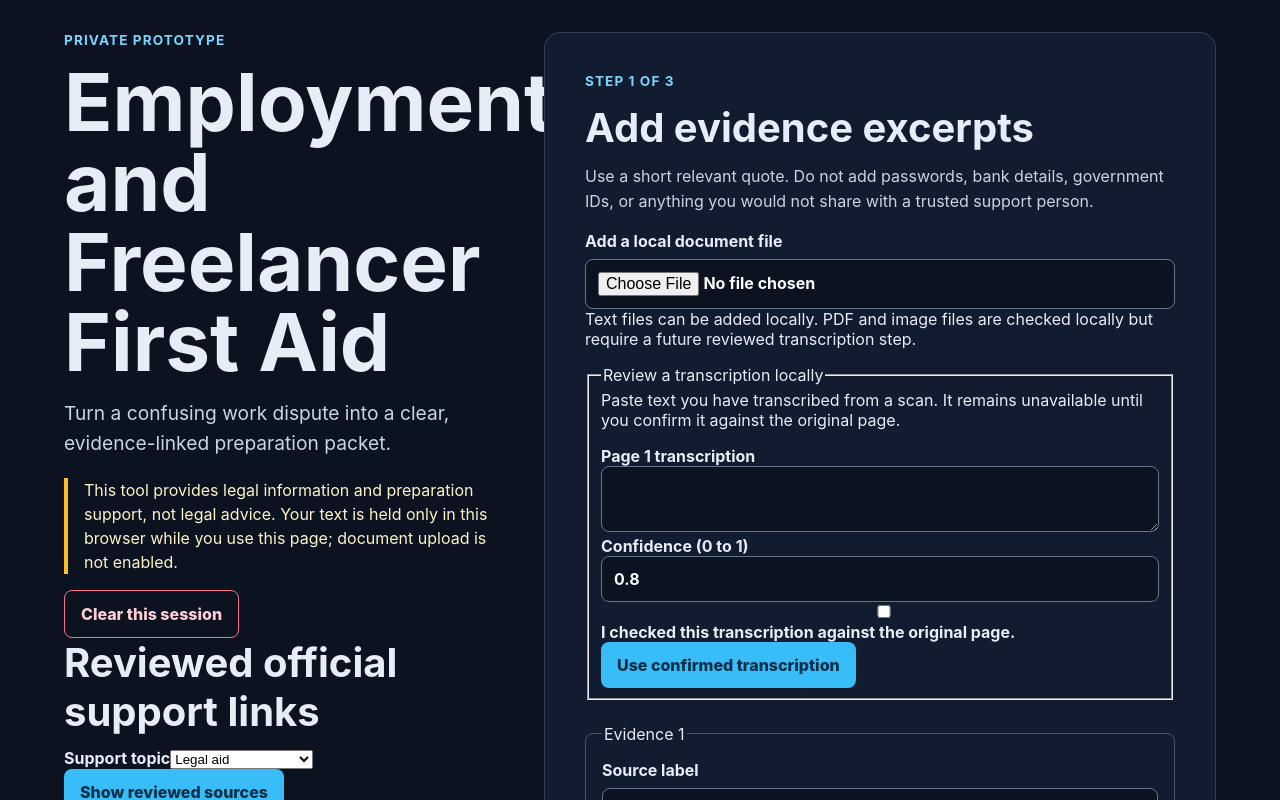
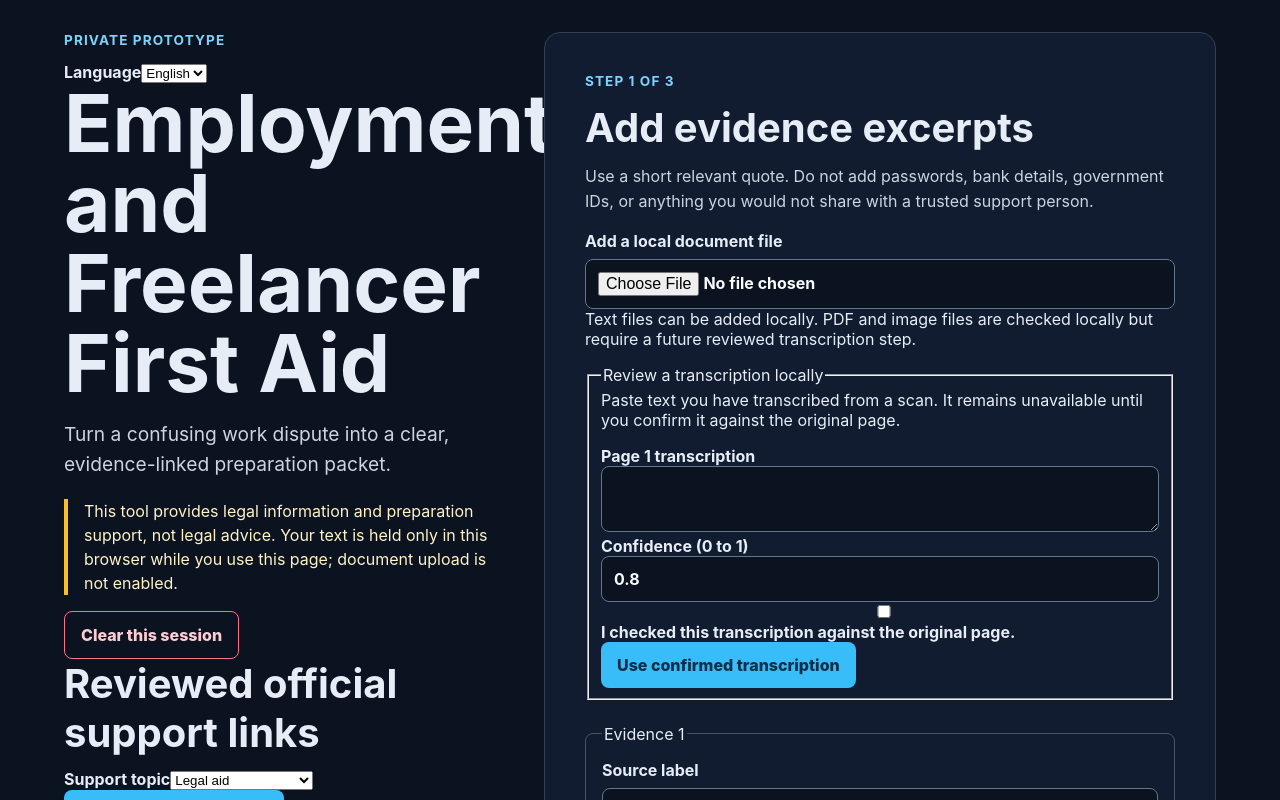
Before and after one commit to priyanshuchawda/haqlens-legal, a React (Vite) app in the folder apps/web/: page / in a window 1280 px wide. Shown: the top 800 px of the page. Built offline with nearby package versions, Linux system fonts and the light colour scheme.

Commit message:
feat(web): add Hindi safety-boundary selector

```diff
--- a/apps/web/src/App.tsx
+++ b/apps/web/src/App.tsx
@@ -34,6 +34,22 @@ type DateState = 'idle' | 'submitting' | 'safe-mode' | 'success';
 type QuestionState = 'idle' | 'submitting' | 'safe-mode' | 'success';
 const factLabel = (key: string) => key.replaceAll('_', ' ');
 type EvidenceDraft = Readonly<{ id: string; sourceLabel: string; excerpt: string }>;
+const onboardingCopy = {
+  en: {
+    clear: 'Clear this session',
+    lede: 'Turn a confusing work dispute into a clear, evidence-linked preparation packet.',
+    notice:
+      'This tool provides legal information and preparation support, not legal advice. Your text is held only in this browser while you use this page; document upload is not enabled.',
+    title: 'Employment and Freelancer First Aid',
+  },
+  hi: {
+    clear: 'यह सत्र साफ़ करें',
+    lede: 'काम के जटिल विवाद को साक्ष्य-आधारित तैयारी पैकेट में बदलें।',
+    notice:
+      'यह उपकरण कानूनी जानकारी और तैयारी में सहायता देता है, कानूनी सलाह नहीं। आपका पाठ इस ब्राउज़र में केवल इस सत्र के दौरान रहता है; दस्तावेज़ अपलोड सक्षम नहीं है।',
+    title: 'रोज़गार और फ्रीलांसर प्राथमिक सहायता',
+  },
+} as const;
 
 export function App() {
   const [evidenceDrafts, setEvidenceDrafts] = useState<EvidenceDraft[]>([
@@ -71,6 +87,7 @@ export function App() {
   const [formError, setFormError] = useState('');
   const [confirmClear, setConfirmClear] = useState(false);
   const [retryAfter, setRetryAfter] = useState<number | null>(null);
+  const [language, setLanguage] = useState<'en' | 'hi'>('en');
   const extractionController = useRef<AbortController | null>(null);
   const routeController = useRef<AbortController | null>(null);
   const briefController = useRef<AbortController | null>(null);
@@ -628,19 +645,27 @@ export function App() {
     URL.revokeObjectURL(url);
   }
   return (
-    <main className="shell" id="main-content">
+    <main className="shell" id="main-content" lang={language}>
       <a className="skip-link" href="#evidence-form">
         Skip to evidence form
       </a>
       <section aria-labelledby="page-title" className="hero">
         <p className="eyebrow">Private prototype</p>
-        <h1 id="page-title">Employment and Freelancer First Aid</h1>
-        <p className="lede">
-          Turn a confusing work dispute into a clear, evidence-linked preparation packet.
-        </p>
+        <label>
+          Language
+          <select
+            aria-label="Language"
+            value={language}
+            onChange={(event) => setLanguage(event.target.value as 'en' | 'hi')}
+          >
+            <option value="en">English</option>
+            <option value="hi">हिन्दी</option>
+          </select>
+        </label>
+        <h1 id="page-title">{onboardingCopy[language].title}</h1>
+        <p className="lede">{onboardingCopy[language].lede}</p>
         <p className="notice" role="note">
-          This tool provides legal information and preparation support, not legal advice. Your text
-          is held only in this browser while you use this page; document upload is not enabled.
+          {onboardingCopy[language].notice}
         </p>
         <button
           className="clear-session"
@@ -648,7 +673,7 @@ export function App() {
           type="button"
           onClick={() => setConfirmClear(true)}
         >
-          Clear this session
+          {onboardingCopy[language].clear}
         </button>
         <section aria-labelledby="official-sources-title">
           <h2 id="official-sources-title">Reviewed official support links</h2>
```
